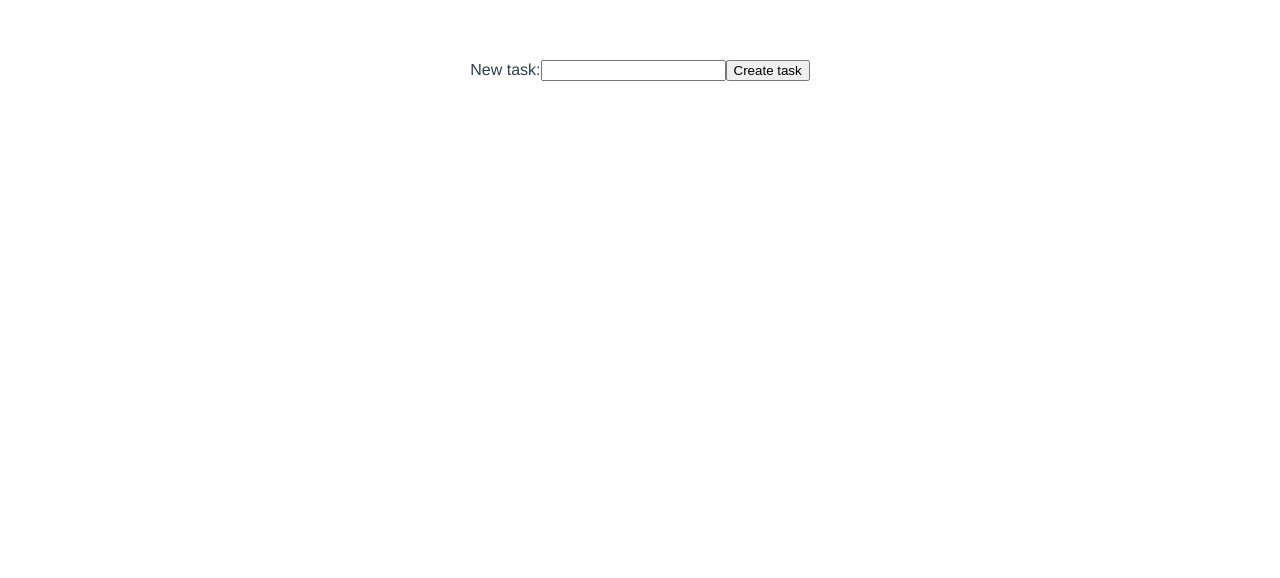
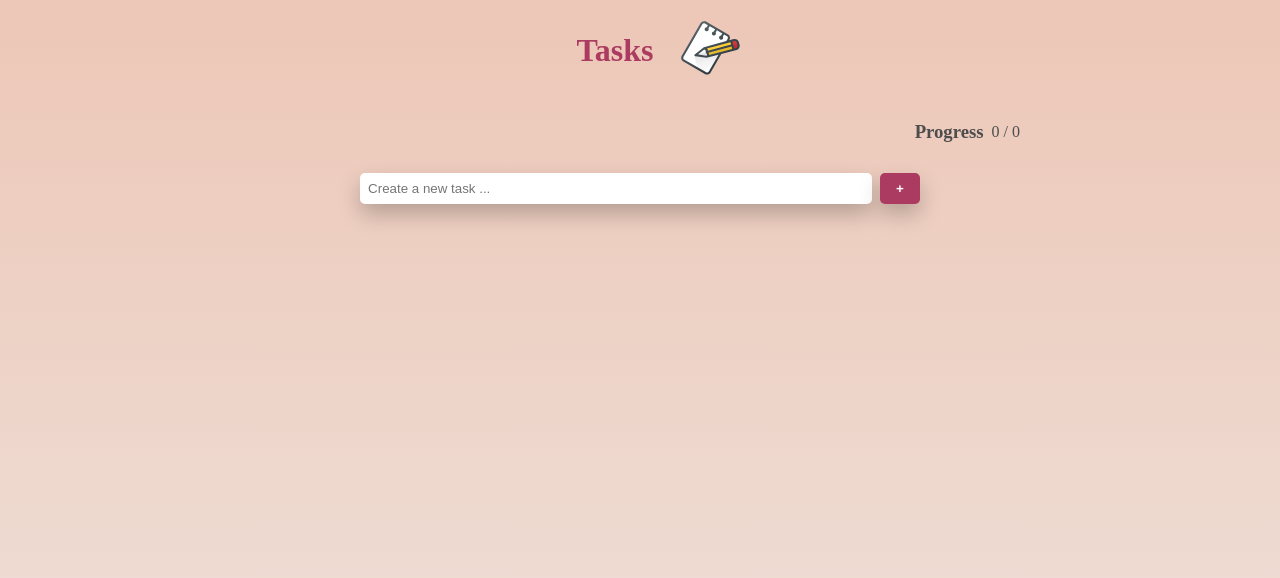
Before and after one commit to azaharamg/tasks, a Vue app: page / in a window 1280 px wide. Shown: the top 578 px of the page. Built offline with nearby package versions, Linux system fonts and the light colour scheme.

Commit message:
Add some styles

```diff
--- a/src/App.vue
+++ b/src/App.vue
@@ -16,12 +16,19 @@ export default {
 </script>
 
 <style>
+@import '../src/styles/variables.css';
+
+*{
+  margin: 0;
+  padding: 0;
+  box-sizing: border-box;
+}
+
 #app {
-  font-family: Avenir, Helvetica, Arial, sans-serif;
+  font-family: var(---primaryFont);
   -webkit-font-smoothing: antialiased;
   -moz-osx-font-smoothing: grayscale;
-  text-align: center;
-  color: #2c3e50;
-  margin-top: 60px;
+  background: linear-gradient(var(--salmon), var(--grey));
+  height: 100vh;
 }
 </style>
--- a/src/components/TodoList.vue
+++ b/src/components/TodoList.vue
@@ -1,46 +1,75 @@
 <template>
-  <form @submit.prevent="createTask">
-    <label class="label" for="task">New task:</label>
-    <input type="text" id="task" v-model="newTask" />
-    <input type="submit" value="Create task" />
-    <ul>
+  <div class="task-list" id="app">
+    <header>
+      <h1 class="title">Tasks</h1>
+      <img class="title-img" src="@/assets/note-task.svg" alt="note-task" />
+    </header>
+    <form class="form" @submit.prevent="createTask">
+      <div class="progress-bar">
+        <h3 class="title-progress">Progress</h3>
+        <p>{{ totalCompletedTasks }} / {{ tasks.length }}</p>
+      </div>
+      <div>
+        <input
+          class="input-add"
+          type="text"
+          id="task"
+          v-model="newTask"
+          placeholder="Create a new task ..."
+        />
+        <input class="button" type="submit" value="+" />
+      </div>
+      <p class="warning-msg" v-if="error !== ''">{{ error }}</p>
+      <ul class="list">
         <li
+          class="task"
           :class="{ completed: task.completed }"
           v-for="(task, i) in tasks"
           :key="'task' + i"
           @click="completedTask(task.id)"
         >
+          <label :for="task.id">
             <input
               type="checkbox"
               name="task' + i"
-          id="task' + i"
+              :id="task.id"
               value="task.text"
               :checked="task.completed"
             />
-        <label for="task' + i">{{ task.text }}</label>
+            <span>{{ task.text }}</span>
+            <p class="date">Created: {{ new Date().toLocaleDateString() }}</p>
+          </label>
         </li>
       </ul>
     </form>
+  </div>
 </template>
 
 <script>
-import { v4 as uuidv4 } from 'uuid';
+import { v4 as uuidv4 } from "uuid";
 
 export default {
   name: "TodoList",
   data: () => ({
     newTask: "",
     tasks: [],
+    error: "",
   }),
   methods: {
     createTask() {
+      this.error = "";
+
       let task = {
         id: uuidv4(),
         text: this.newTask,
         completed: false,
       };
+      if (Object.values(task.text).length > 0) {
         this.tasks.push(task);
         this.newTask = "";
+      } else {
+        this.error = "Sorry, you didn't write any task. Try again!";
+      }
     },
     completedTask(taskId) {
       this.tasks.find((task) => {
@@ -50,12 +79,118 @@ export default {
       });
     },
   },
+  computed: {
+    totalCompletedTasks() {
+      if (this.tasks.length === 0) {
+        return 0;
+      } else {
+        const completedTasks = this.tasks.filter(
+          (task) => task.completed === true
+        );
+        return completedTasks.length;
+      }
+    },
+  },
 };
 </script>
 
-<style scoped>
+<style>
+@import "../styles/variables.css";
+
+.task-list {
+  width: 800px;
+  max-width: 100%;
+  margin: 0px auto;
+}
+
+header {
+  display: flex;
+  justify-content: center;
+  align-items: center;
+}
+
+.title {
+  color: var(--pink);
+  padding: 2rem;
+}
+
+.title-img {
+  width: 50px;
+  transform: rotate(30deg);
+}
+
+.form {
+  display: flex;
+  flex-direction: column;
+  align-items: center;
+  justify-content: center;
+  color: var(--dark);
+}
+
+.input-add,
+.task {
+  background: white;
+  border: none;
+  border-radius: 5px;
+  padding: 0.5rem;
+  width: 40vw;
+  box-shadow: 0px 10px 22px -1px rgba(0, 0, 0, 0.25);
+  margin: 10px 0 20px 0;
+}
+
+input[type="checkbox"] {
+  margin-right: 0.5rem;
+}
+
+.date {
+  text-align: end;
+  font-size: small;
+}
+
+.button {
+  background: var(--pink);
+  color: var(--white);
+  font-weight: bold;
+  border: none;
+  border-radius: 5px;
+  padding: 0.5rem 1rem;
+  margin-left: 0.5rem;
+  box-shadow: 0px 10px 22px -1px rgba(0, 0, 0, 0.25);
+  margin-top: 10px;
+  cursor: pointer;
+}
+
+.list {
+  display: flex;
+  flex-direction: column;
+  justify-content: center;
+  align-items: center;
+  list-style: none;
+}
+
+.task {
+  width: 30vw;
+  margin: 5px 0 5px 0;
+}
+
 .completed {
   text-decoration: line-through;
-  color: grey;
+  color: var(--grey);
+  background-color: var(--darkBlue);
+}
+
+.progress-bar {
+  display: flex;
+  align-items: center;
+  align-self: flex-end;
+  margin: 20px;
+}
+
+.title-progress {
+  margin-right: 0.5rem;
+}
+
+.warning-msg {
+  margin: 20px 0;
 }
 </style>
--- /dev/null
+++ b/src/styles/variables.css
@@ -0,0 +1,11 @@
+:root {
+  --white: #ffff;
+  --pink: #ac3b61;
+  --salmon: #edc7b7;
+  --grey: #eee2dc;
+  --darkGrey: #bab2b5;
+  --darkBlue: #123c69;
+  --dark: #4d4d4d;
+
+  --primaryFont: Avenir, Helvetica, Arial, sans-serif;
+}
```
Also changed, not shown: src/assets/note-task.svg (added). Lines whose indentation alone changed are shown as unchanged.
